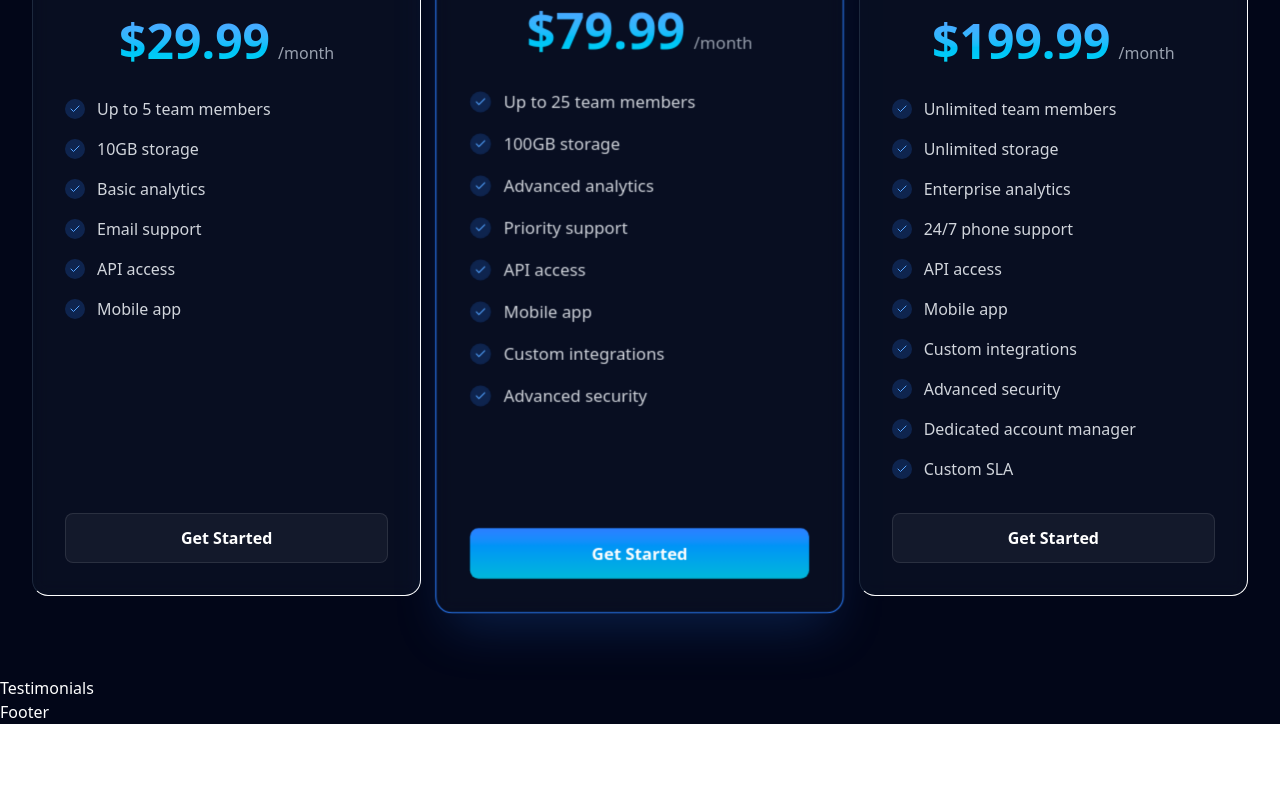
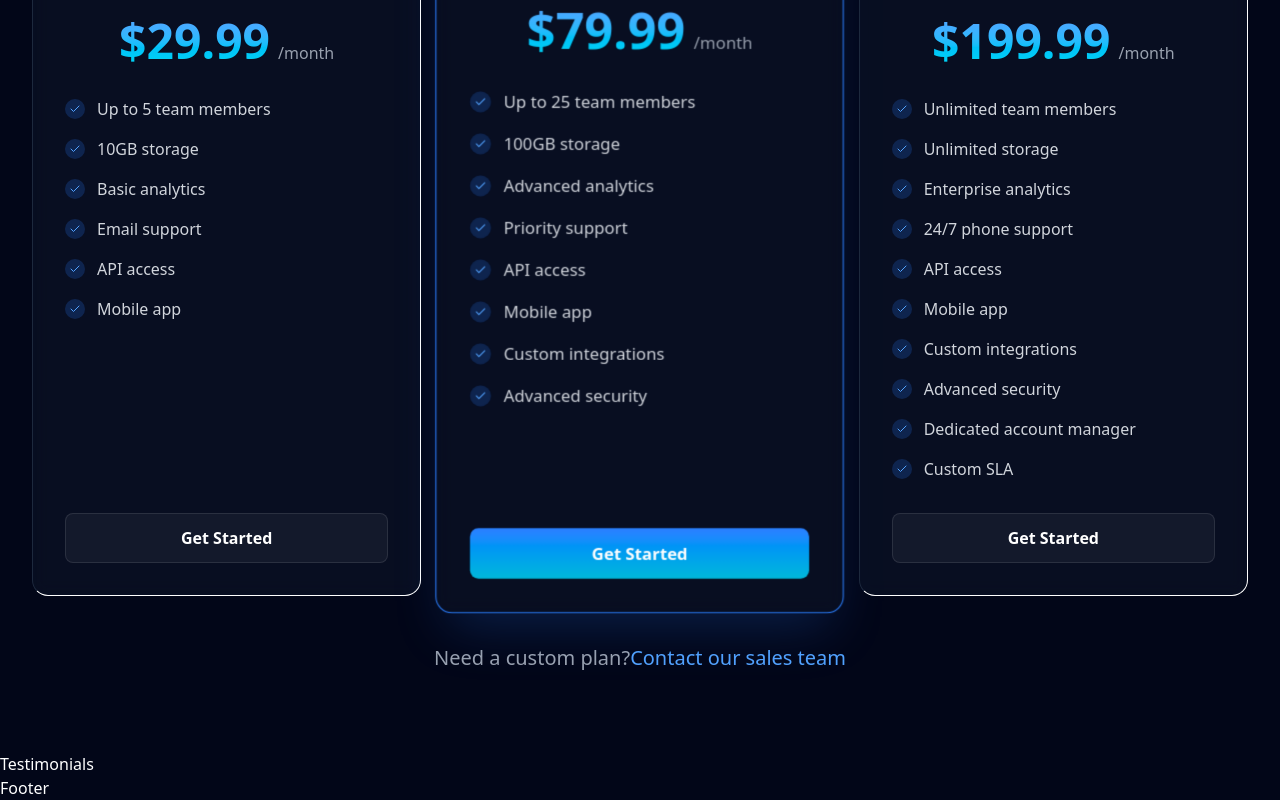
Before and after one commit to Kais-Tarraf/Code_flow_landing_page, a React (Vite) app: page / in a window 1280 px wide. Shown: the part 2465-3265 px from the top of the page. Before the commit the page ends 3189 px from the top, so only its background shows below. Built offline with nearby package versions, Linux system fonts and the light colour scheme.

Commit message:
add custom plan suggestion, add glow effect on the pricing cards

```diff
--- a/src/components/Pricing.jsx
+++ b/src/components/Pricing.jsx
@@ -85,6 +85,7 @@ const Pricing = () => {
 									: "border-s-slate-800 hover:border-slate-700"
 							}`}
 						>
+							<div className="absolute inset-0 bg-linear-to-br from-white/10 via-transparent to-transparent opacity-0 group-hover:opacity-100 transition-opacity duration-500 transform -translate-x-full -translate-y-full group-hover:translate-x-0 group-hover:translate-y-0 pointer-events-none rounded-lg" />
 							{plan.Popular && (
 								<div
 									className="absolute -top-2 sm:-top-3
@@ -128,7 +129,7 @@ const Pricing = () => {
 										key={featureKey}
 										className="flex items-start space-x-2 sm:space-x-3"
 									>
-										<div className="flex-shrink-0 w-4 h-4 sm:w-5 sm:h-5 rounded-full bg-blue-500/20 flex items-center justify-center mt-0.5">
+										<div className="shrink-0 w-4 h-4 sm:w-5 sm:h-5 rounded-full bg-blue-500/20 flex items-center justify-center mt-0.5">
 											<Check className="w-2.5 h-2.5 sm:w-3 sm:h-3 text-blue-400" />
 										</div>
 										<span className="text-gray-300 text-sm sm:text-base">
@@ -149,6 +150,14 @@ const Pricing = () => {
 						</div>
 					))}
 				</div>
+				<div className="mt-8 sm:mt-12 text-center">
+					<p className="text-gray-400 text-base sm:text-xl">
+						Need a custom plan?
+						<a href="#" className="text-blue-400 hover:text-blue-300">
+							Contact our sales team
+						</a>
+					</p>
+				</div>
 			</div>
 		</section>
 	);
```
